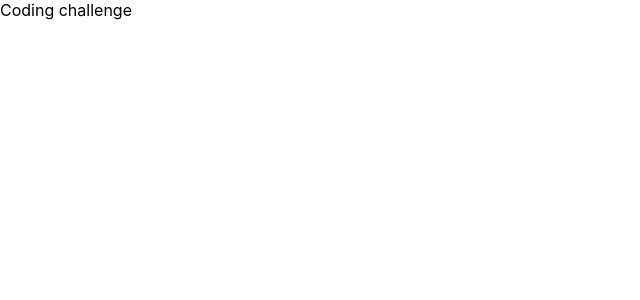
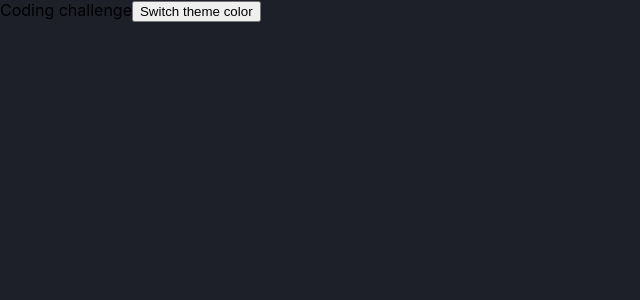
Before and after one commit to NicolasJacquet/social-media-dashboard, a React (Create React App) app: page / in a window 1280 px wide. Shown: the top 300 px of the page, without its empty margins (0-640 px from the left). Built offline with nearby package versions, Linux system fonts and the light colour scheme.

Commit message:
implement basic theme color switch with redux

```diff
--- a/public/index.html
+++ b/public/index.html
@@ -24,7 +24,7 @@
       work correctly both with client-side routing and a non-root public URL.
       Learn how to configure a non-root public URL by running `npm run build`.
     -->
-    <title>React App</title>
+        <title>Coding challenge - Social media dashboard</title>
     </head>
     <body>
         <noscript>You need to enable JavaScript to run this app.</noscript>
@@ -38,6 +38,5 @@
 
       To begin the development, run `npm start` or `yarn start`.
       To create a production bundle, use `npm run build` or `yarn build`.
-    -->
-  </body>
+    --></body>
 </html>
--- a/src/App.js
+++ /dev/null
@@ -1,11 +0,0 @@
-import React from 'react';
-
-function App() {
-  return (
-    <div className="App">
-      Coding challenge
-    </div>
-  );
-}
-
-export default App;
--- /dev/null
+++ b/src/assets/styles/app.module.scss
@@ -0,0 +1,14 @@
+@import "./variables.scss";
+
+.app {
+    min-height: 100vh;
+    transition: background $theme-transition;
+
+    &.dark {
+        background: $dark-main-background-color;
+    }
+
+    &.light {
+        background: $light-main-background-color;
+    }
+}
--- /dev/null
+++ b/src/assets/styles/index.scss
@@ -0,0 +1,15 @@
+@import-normalize;
+
+html,
+body {
+    height: 100%;
+}
+
+body {
+    margin: 0;
+    font-family: -apple-system, BlinkMacSystemFont, "Segoe UI", "Roboto",
+        "Oxygen", "Ubuntu", "Cantarell", "Fira Sans", "Droid Sans",
+        "Helvetica Neue", sans-serif;
+    -webkit-font-smoothing: antialiased;
+    -moz-osx-font-smoothing: grayscale;
+}
--- /dev/null
+++ b/src/assets/styles/variables.scss
@@ -0,0 +1,7 @@
+$theme-transition: ease 0.3s;
+
+// Dark colors
+$dark-main-background-color: #1d2029;
+
+// Light colors
+$light-main-background-color: #ffffff;
--- /dev/null
+++ b/src/components/app.jsx
@@ -0,0 +1,23 @@
+import React from "react";
+import classnames from "classnames";
+import { useSelector } from "react-redux";
+import ColorSwitcher from "./color-switcher";
+import css from "./../assets/styles/app.module.scss";
+
+const App = () => {
+    const isLight = useSelector((state) => state);
+
+    return (
+        <div
+            className={classnames(css.app, {
+                [css.dark]: !isLight,
+                [css.light]: isLight,
+            })}
+        >
+            Coding challenge
+            <ColorSwitcher />
+        </div>
+    );
+};
+
+export default App;
--- /dev/null
+++ b/src/components/color-switcher.jsx
@@ -0,0 +1,15 @@
+import React from "react";
+import { useDispatch } from "react-redux";
+import { switchThemeColor } from "./../redux";
+
+const ColorSwitcher = () => {
+    const dispatch = useDispatch();
+
+    const onSwitch = () => {
+        dispatch(switchThemeColor());
+    };
+
+    return <button onClick={onSwitch}>Switch theme color</button>;
+};
+
+export default ColorSwitcher;
--- a/src/index.css
+++ /dev/null
@@ -1,13 +0,0 @@
-body {
-  margin: 0;
-  font-family: -apple-system, BlinkMacSystemFont, 'Segoe UI', 'Roboto', 'Oxygen',
-    'Ubuntu', 'Cantarell', 'Fira Sans', 'Droid Sans', 'Helvetica Neue',
-    sans-serif;
-  -webkit-font-smoothing: antialiased;
-  -moz-osx-font-smoothing: grayscale;
-}
-
-code {
-  font-family: source-code-pro, Menlo, Monaco, Consolas, 'Courier New',
-    monospace;
-}
--- a/src/index.js
+++ /dev/null
@@ -1,11 +0,0 @@
-import React from 'react';
-import ReactDOM from 'react-dom';
-import './index.css';
-import App from './App';
-
-ReactDOM.render(
-  <React.StrictMode>
-    <App />
-  </React.StrictMode>,
-  document.getElementById('root')
-);
--- /dev/null
+++ b/src/index.jsx
@@ -0,0 +1,15 @@
+import React from "react";
+import ReactDOM from "react-dom";
+import { Provider } from "react-redux";
+import store from "./redux";
+import App from "./components/app";
+import "./assets/styles/index.scss";
+
+ReactDOM.render(
+    <React.StrictMode>
+        <Provider store={store}>
+            <App />
+        </Provider>
+    </React.StrictMode>,
+    document.getElementById("root")
+);
--- /dev/null
+++ b/src/redux/index.js
@@ -0,0 +1,21 @@
+import { createStore } from "redux";
+
+export const switchThemeColor = () => {
+    return {
+        type: "SWITCH_THEME_COLOR",
+    };
+};
+
+const colorThemeReducer = (themeColorIsLight = false, action) => {
+    switch (action.type) {
+        case "SWITCH_THEME_COLOR":
+            return !themeColorIsLight;
+        default:
+            return themeColorIsLight;
+    }
+};
+
+export default createStore(
+    colorThemeReducer,
+    window.__REDUX_DEVTOOLS_EXTENSION__ && window.__REDUX_DEVTOOLS_EXTENSION__()
+);
```
Also changed, not shown: 1 other file (tests, documents, lock files or other folders). Lines whose indentation alone changed are shown as unchanged.
